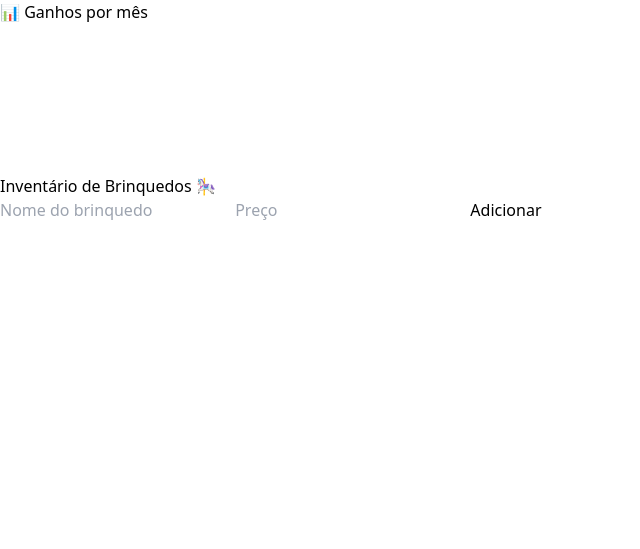
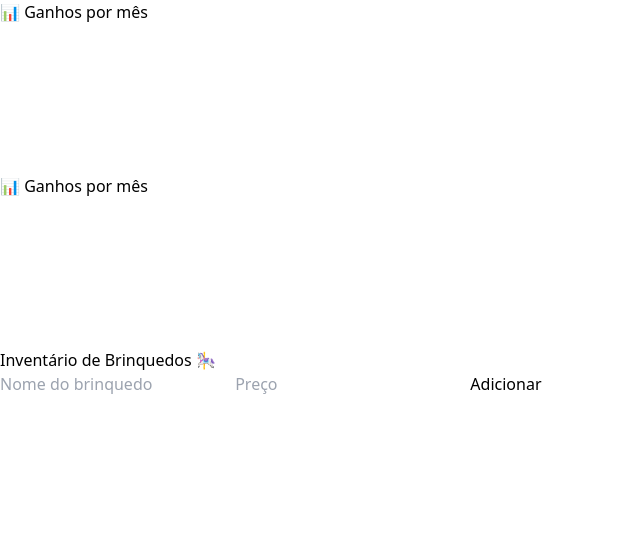
Before and after one commit to yuguzero/gestao-1.0, a website: page templates/index.html in a window 1280 px wide. Shown: the whole page, without its empty margins (0-640 px from the left). Drawn offline with nearby package versions, Linux system fonts and the light colour scheme; no server answers.

Commit message:
Update index.html

```diff
--- a/templates/index.html
+++ b/templates/index.html
@@ -4,6 +4,7 @@
     <title>Gestao AeG</title>
 </head><link rel="manifest" href="/manifest.json"><script src="https://cdn.tailwindcss.com"></script>
 <body><h2>📊 Ganhos por mês</h2>
+<canvas id="grafico" style="max-height: 250px;"></canvas><h2>📊 Ganhos por mês</h2>
 <canvas id="grafico"></canvas>
 
     <h1>Inventário de Brinquedos 🎠</h1>
```
